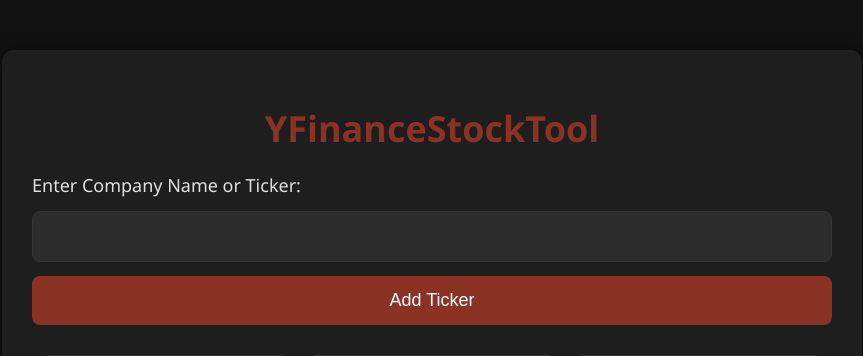
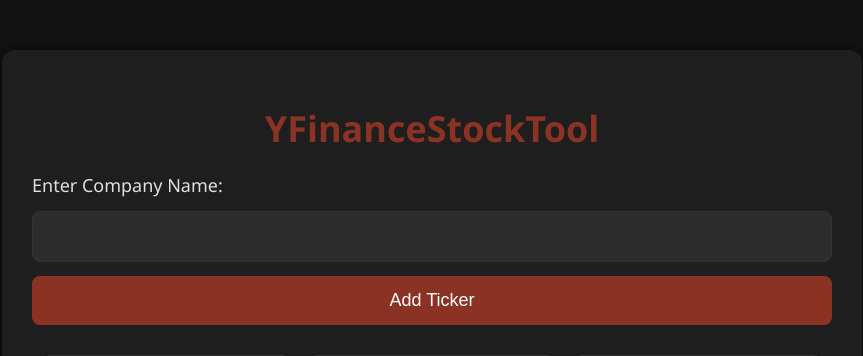
Before and after one commit to hhussain04/YFinanceStockTool, a Flask app: page / in a window 1280 px wide. Shown: the top 356 px of the page, without its empty margins (208-1071 px from the left). Run offline with Flask 3, Linux system fonts and the light colour scheme.

Commit message:
Refactor get_ticker function to improve query matching

```diff
--- a/app.py
+++ b/app.py
@@ -21,10 +21,10 @@ with open('tickers.csv', mode='r') as infile:
     for rows in reader:
         ticker_mappings[rows[0].strip().upper()] = rows[1].strip().upper()
 
-def get_ticker(company_name):
-    company_name = company_name.upper()
+def get_ticker(query):
+    query = query.upper()
     for name, ticker in ticker_mappings.items():
-        if company_name in name:
+        if query in name or query == ticker:
             return ticker
     return None
 
@@ -98,7 +98,7 @@ def search():
     results = []
     if request.method == 'POST':
         search_query = request.form['search_query'].strip().upper()
-        results = [(name, ticker) for name, ticker in ticker_mappings.items() if search_query in name or search_query in ticker]
+        results = [(name, ticker) for name, ticker in ticker_mappings.items() if search_query in name or search_query == ticker]
         if not results:
             flash("No results found.", "error")
     return render_template('search.html', results=results)
--- a/templates/index.html
+++ b/templates/index.html
@@ -9,7 +9,7 @@
     <div class="container">
         <h1>YFinanceStockTool</h1>
         <form action="{{ url_for('add_ticker') }}" method="post">
-            <label for="company_name">Enter Company Name or Ticker:</label>
+            <label for="company_name">Enter Company Name:</label>
             <input type="text" id="company_name" name="company_name">
             <button type="submit">Add Ticker</button>
         </form>
```
